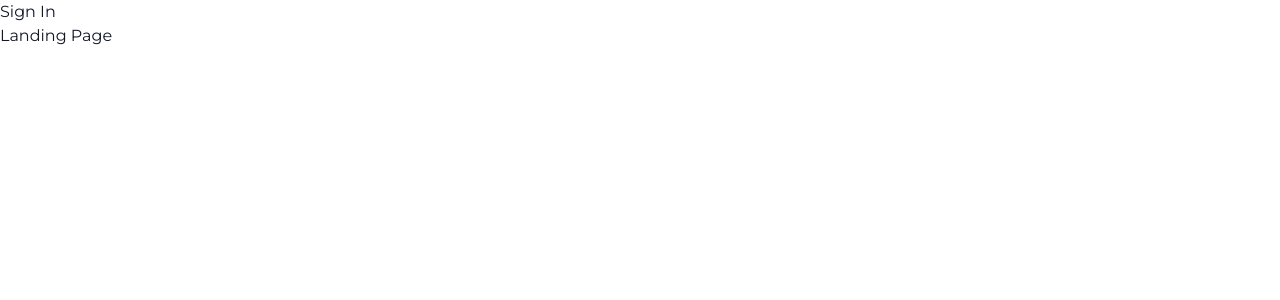
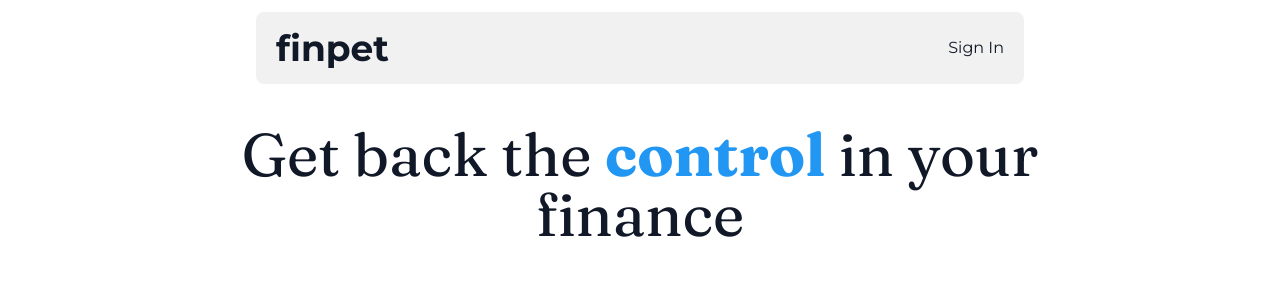
Before and after one commit to ulisesvina/finpet, a Next.js app: page / in a window 1280 px wide. Shown: the top 300 px of the page. Built offline with nearby package versions, Linux system fonts and the light colour scheme; no server answers.

Commit message:
Landing page and header

```diff
--- a/src/app/layout.tsx
+++ b/src/app/layout.tsx
@@ -36,7 +36,9 @@ export default function RootLayout({
         className={`antialiased text-gray-900 bg-white dark:bg-black dark:text-white ${montserrat.className} ${fraunces.variable}`}
       >
         <Header session={session} />
-        {children}
+        <main className="max-w-screen-lg mx-auto p-4">
+          {children}
+        </main>
       </body>
     </html>
   );
--- a/src/app/page.tsx
+++ b/src/app/page.tsx
@@ -1,7 +1,9 @@
 const Home = () => {
   return (
     <div>
-      <h1>Landing Page</h1>
+      <div className="flex items-center justify-center p-3 text-center">
+        <h1 className="text-6xl font-old">Get back the <span className="font-bold text-accent">control</span> in your finance</h1>
+      </div>
     </div>
   );
 };
--- a/src/components/Header.tsx
+++ b/src/components/Header.tsx
@@ -19,19 +19,18 @@ const Header = ({ session }: { session: string | null }) => {
         await removeSession();
     };
 
-  if (!userSessionId) {
     return (
-      <header>
+        <header className="flex items-center justify-center p-3">
+            <div className="flex flex-row justify-center items-center max-w-screen-md w-full rounded-lg p-4 px-5 bg-header">
+                <h1 className="text-4xl font-bold mr-auto">finpet</h1>
+                <nav>
+                    {userSessionId ? (
+                        <button onClick={handleSignOut}>Sign Out</button>
+                    ) : (
                         <button onClick={handleSignIn}>Sign In</button>
-      </header>
-    );
-  }
-  return (
-    <header className="flex items-center justify-between p-3">
-      <div className="max-w-screen-md w-full rounded-md p-3 px-5">
-        <h1 className="text-4xl font-bold">finpet</h1>
+                    )}
+                </nav>
             </div>
-      <button onClick={handleSignOut}>Sign Out</button>
         </header>
     );
 };
--- a/src/styles/globals.css
+++ b/src/styles/globals.css
@@ -3,14 +3,21 @@
 @tailwind utilities;
 
 :root {
-  --background: #ffffff;
+  --background: #faf9f6;
   --foreground: #171717;
+  --header: #f1f1f1;
+  --primary: #4caf50;
+  --secondary: #2196f3;
+  --accent: #2196f3;
 }
 
 @media (prefers-color-scheme: dark) {
   :root {
     --background: #0a0a0a;
-    --foreground: #ededed;
+    --foreground: #faf9f6;
+    --header: #1e1e2c;
+    --primary: #4caf50;
+    --secondary: #ff9800;
   }
 }
 
--- a/tailwind.config.ts
+++ b/tailwind.config.ts
@@ -11,6 +11,10 @@ const config: Config = {
       colors: {
         background: "var(--background)",
         foreground: "var(--foreground)",
+        primary: "var(--primary)",
+        secondary: "var(--secondary)",
+        accent: "var(--accent)",
+        header: "var(--header)",
       },
       fontFamily: {
         old: ["var(--font-fraunces)"],
```
Also changed, not shown: 1 other file (tests, documents, lock files or other folders). Lines whose indentation alone changed are shown as unchanged.
